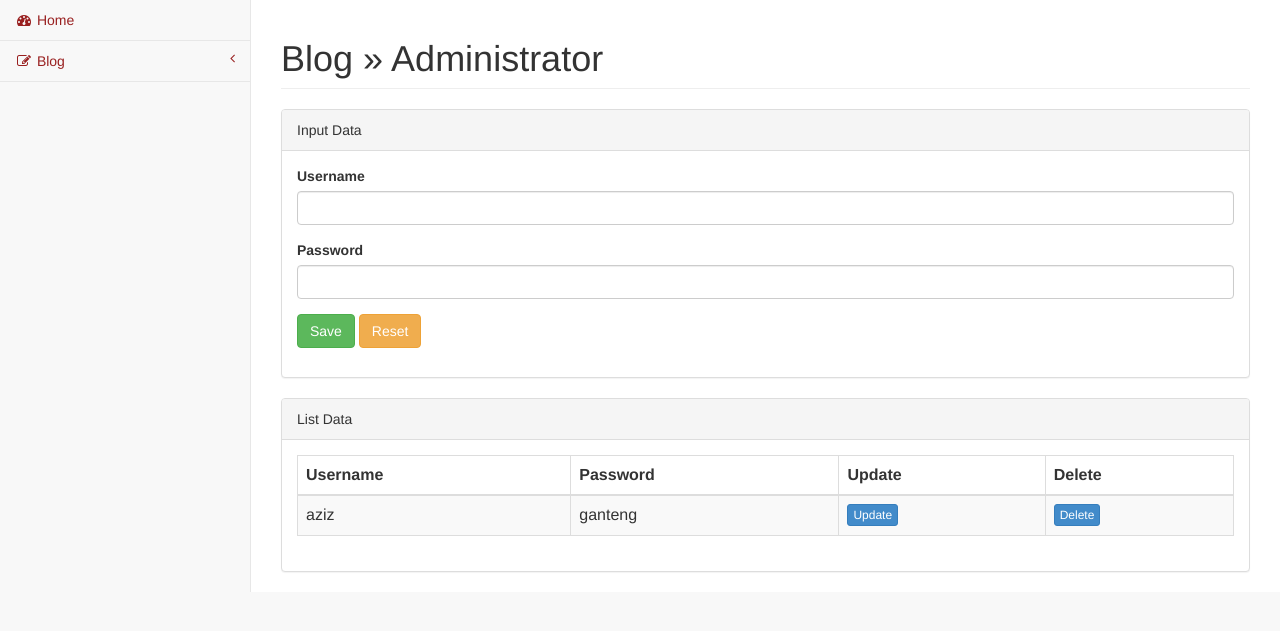
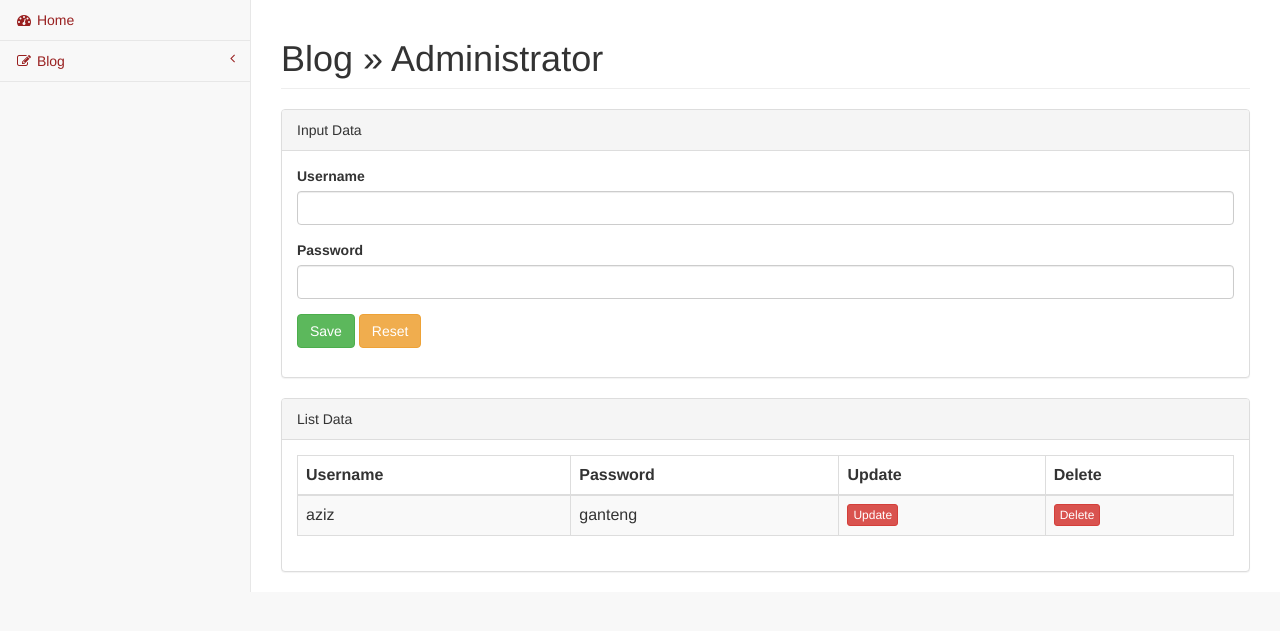
Before and after one commit to AzizSudrajat/belajarPHPNative, a PHP site: page /admin/index.php?administrator in a window 1280 px wide. Shown: the part 51-682 px from the top of the page. Run offline with PHP 8.4, Linux system fonts and the light colour scheme; a user stored in the database is signed in; data comes from the database, SQL or seed files in the repository; some libraries are stand-ins or nearby versions.

Commit message:
Fix administrator

```diff
--- a/admin/page/administrator/index.php
+++ b/admin/page/administrator/index.php
@@ -2,7 +2,7 @@
 // simpan data
 if(isset($_POST["submit"])){
   $username = $_POST["username"];
-  $password = md5($_POST["password"]);
+  $password = $_POST["password"];
   mysqli_query($conn, "insert into admin values('','$username','$password')");
   header("location:index.php?administrator");
 }
@@ -62,8 +62,8 @@ $query = mysqli_query($conn, "select * from admin order by id desc");
                               <tr>
                                   <td><?php echo $row["username"] ?></td>
                                   <td><?php echo $row["password"] ?></td>
-                                  <td class="center"><a href="index.php?administrator-update=<?php echo $row["id"] ?>" class="btn btn-primary btn-xs" type="button">Update</a></td>
-                                  <td class="center"><a href="index.php?administrator-delete=<?php echo $row["id"] ?>" class="btn btn-primary btn-xs" type="button">Delete</a></td>
+                                  <td class="center"><a href="index.php?administrator-update=<?php echo $row["id"] ?>" class="btn btn-danger btn-xs" type="button">Update</a></td>
+                                  <td class="center"><a href="index.php?administrator-delete=<?php echo $row["id"] ?>" class="btn btn-danger btn-xs" type="button">Delete</a></td>
                               </tr>
                             <?php } ?>
                           <?php } ?>
--- a/admin/page/administrator/update.php
+++ b/admin/page/administrator/update.php
@@ -2,7 +2,7 @@
 if(isset($_POST["update"])){
   $id_admin = $_GET["administrator-update"];
   $username = $_POST["username"];
-  $password = md5($_POST["password"]);
+  $password = $_POST["password"];
   mysqli_query($conn,"update admin set username = '$username', password='$password' where id='$id_admin'");
   header("location:index.php?administrator");
 }
@@ -67,8 +67,8 @@ $query = mysqli_query($conn, "select * from admin order by id desc");
                               <tr>
                                   <td><?php echo $row["username"] ?></td>
                                   <td><?php echo $row["password"] ?></td>
-                                  <td class="center"><a href="index.php?administrator-update=<?php echo $row["id"] ?>" class="btn btn-primary btn-xs" type="button">Update</a></td>
-                                  <td class="center"><a href="index.php?administrator-delete=<?php echo $row["id"] ?>" class="btn btn-primary btn-xs" type="button">Delete</a></td>
+                                  <td class="center"><a href="index.php?administrator-update=<?php echo $row["id"] ?>" class="btn btn-danger btn-xs" type="button">Update</a></td>
+                                  <td class="center"><a href="index.php?administrator-delete=<?php echo $row["id"] ?>" class="btn btn-danger btn-xs" type="button">Delete</a></td>
                               </tr>
                             <?php } ?>
                           <?php } ?>
```
